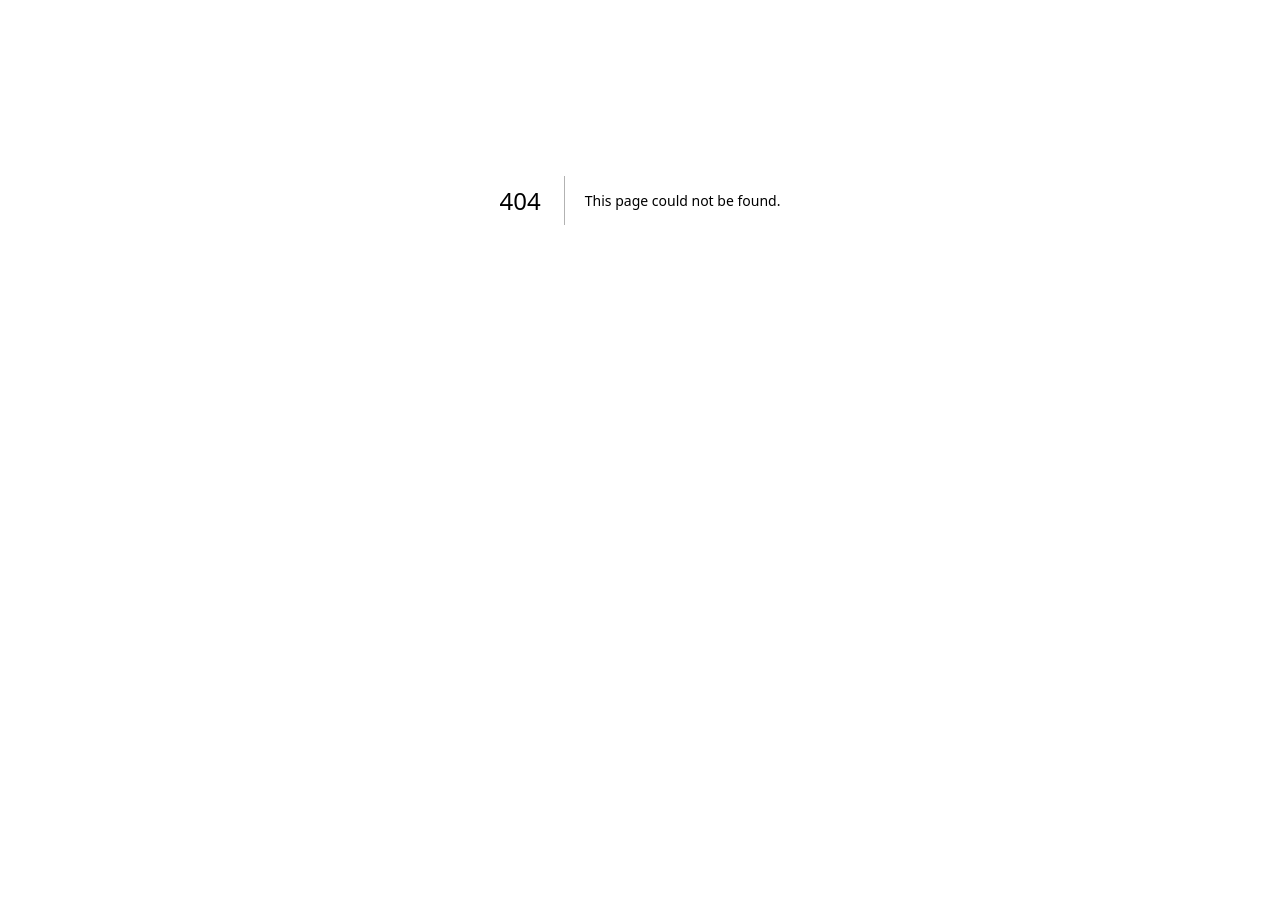
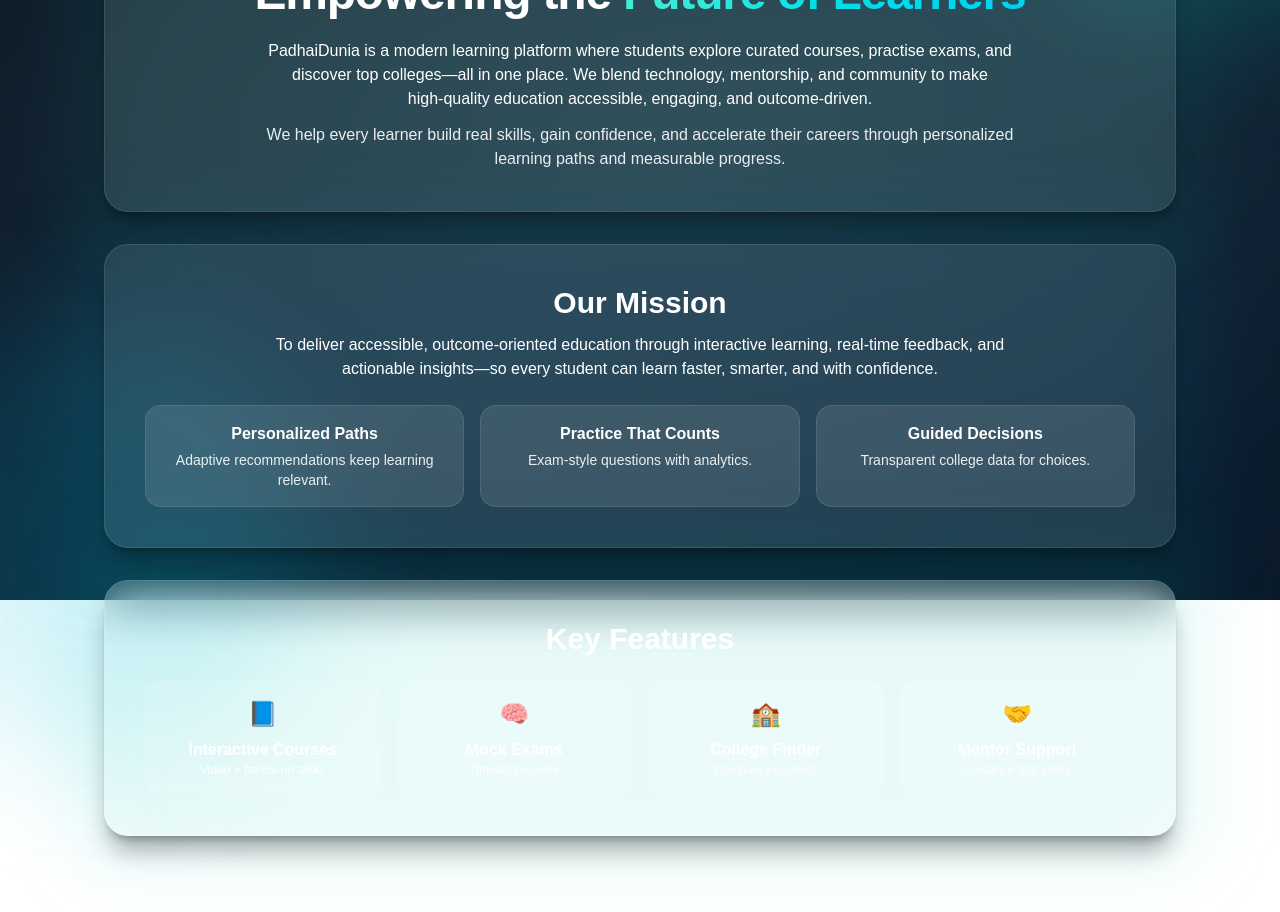
Before and after one commit to PratikSamanta14/padhaidunia, a Next.js app: page /AboutUs in a window 1280 px wide. Before the commit this address had no page. Shown: the part 200-1112 px from the top of the page. Before the commit the page ends 800 px from the top, so only its background shows below. Built offline with nearby package versions, Linux system fonts and the light colour scheme.

Commit message:
AboutUs page start

```diff
--- a/package.json
+++ b/package.json
@@ -9,7 +9,7 @@
   },
   "dependencies": {
     "framer-motion": "^12.23.12",
-    "next": "^15.5.2",
+    "next": "^15.5.3",
     "react": "19.1.0",
     "react-dom": "19.1.0"
   },
--- /dev/null
+++ b/src/app/AboutUs/page.tsx
@@ -0,0 +1,83 @@
+"use client";
+import React from "react";
+
+export default function AboutUsPage(): React.ReactElement {
+	return (
+		<main className="min-h-screen relative text-white overflow-x-hidden">
+			<div className="fixed inset-0 -z-10 bg-gradient-to-br from-[#0b1521] via-[#0f2234] to-[#0a1a2b]" />
+			<div className="pointer-events-none fixed inset-0 -z-10">
+				<div className="absolute -top-40 right-[-10%] h-96 w-96 rounded-full bg-teal-400/20 blur-3xl" />
+				<div className="absolute bottom-[-20%] left-[-10%] h-[28rem] w-[28rem] rounded-full bg-cyan-500/15 blur-3xl" />
+				<div className="absolute inset-0 bg-[radial-gradient(80%_60%_at_50%_40%,rgba(255,255,255,0.06),rgba(0,0,0,0))]" />
+			</div>
+
+			{/* Centered three-card layout */}
+			<section className="px-4 sm:px-6 lg:px-10 py-16 lg:py-20 max-w-6xl mx-auto">
+				{/* About Us */}
+				<div className="relative mb-8 text-center">
+					<div className="absolute -inset-6 bg-teal-500/10 blur-2xl rounded-3xl" />
+					<div className="relative rounded-3xl border border-white/10 bg-white/10 backdrop-blur-xl p-6 sm:p-10 shadow-xl shadow-black/30 transition-transform duration-300 hover:scale-[1.02] hover:shadow-2xl">
+						<p className="inline-flex items-center justify-center gap-2 text-xs sm:text-sm font-medium text-teal-200 bg-teal-400/10 border border-teal-400/20 rounded-full px-3 py-1 mb-3">
+							<span>🚀</span> About PadhaiDunia
+						</p>
+						<h1 className="text-3xl sm:text-5xl font-extrabold leading-tight tracking-tight">
+							<span>Empowering the </span>
+							<span className="bg-gradient-to-r from-teal-300 to-cyan-400 bg-clip-text text-transparent">Future of Learners</span>
+						</h1>
+						<p className="mt-4 mx-auto max-w-3xl">
+							PadhaiDunia is a modern learning platform where students explore curated courses, practise exams, and discover top colleges—all in one place. We blend technology, mentorship, and community to make high‑quality education accessible, engaging, and outcome‑driven.
+						</p>
+						<p className="mt-3 mx-auto max-w-3xl opacity-90">
+							We help every learner build real skills, gain confidence, and accelerate their careers through personalized learning paths and measurable progress.
+						</p>
+					</div>
+				</div>
+
+				{/* Mission */}
+				<div className="relative mb-8 text-center">
+					<div className="absolute -inset-6 bg-cyan-500/10 blur-2xl rounded-3xl" />
+					<div className="relative rounded-3xl border border-white/10 bg-white/10 backdrop-blur-xl p-6 sm:p-10 shadow-xl shadow-black/30 transition-transform duration-300 hover:scale-[1.02] hover:shadow-2xl">
+						<h2 className="text-2xl sm:text-3xl font-bold">Our Mission</h2>
+						<p className="mt-3 mx-auto max-w-3xl">
+							To deliver accessible, outcome‑oriented education through interactive learning, real‑time feedback, and actionable insights—so every student can learn faster, smarter, and with confidence.
+						</p>
+						<div className="mt-6 grid grid-cols-1 sm:grid-cols-3 gap-3 sm:gap-4">
+							{[
+								{ title: "Personalized Paths", desc: "Adaptive recommendations keep learning relevant." },
+								{ title: "Practice That Counts", desc: "Exam‑style questions with analytics." },
+								{ title: "Guided Decisions", desc: "Transparent college data for choices." },
+							].map((card) => (
+								<div key={card.title} className="rounded-2xl border border-white/10 bg-white/10 p-4 transition-transform duration-300 hover:scale-[1.05] hover:shadow-xl">
+									<h3 className="font-semibold">{card.title}</h3>
+									<p className="text-sm opacity-90 mt-1">{card.desc}</p>
+								</div>
+							))}
+						</div>
+					</div>
+				</div>
+
+				{/* Features */}
+				<div className="relative text-center">
+					<div className="absolute -inset-6 bg-teal-400/10 blur-2xl rounded-3xl" />
+					<div className="relative rounded-3xl border border-white/10 bg-white/10 backdrop-blur-xl p-6 sm:p-10 shadow-xl shadow-black/30 transition-transform duration-300 hover:scale-[1.02] hover:shadow-2xl">
+						<h2 className="text-2xl sm:text-3xl font-bold">Key Features</h2>
+						<div className="mt-6 grid grid-cols-2 sm:grid-cols-4 gap-3 sm:gap-4">
+							{[
+								{ title: "Interactive Courses", desc: "Video + hands‑on tasks", icon: "📘" },
+								{ title: "Mock Exams", desc: "Timed/topic‑wise", icon: "🧠" },
+								{ title: "College Finder", desc: "Compare programs", icon: "🏫" },
+								{ title: "Mentor Support", desc: "Guidance that sticks", icon: "🤝" },
+							].map((f) => (
+								<div key={f.title} className="rounded-2xl bg-white/10 border border-white/10 p-4 transition-transform duration-300 hover:scale-[1.06] hover:shadow-xl">
+									<div className="text-2xl">{f.icon}</div>
+									<h3 className="mt-2 font-semibold">{f.title}</h3>
+									<p className="text-xs opacity-90">{f.desc}</p>
+								</div>
+							))}
+						</div>
+					</div>
+				</div>
+			</section>
+		</main>
+	);
+}
--- a/src/app/page.tsx
+++ b/src/app/page.tsx
@@ -21,7 +21,13 @@
             {["Home", "About Us", "Courses", "Teams", "Contact Us"].map((item) => (
               <Link
                 key={item}
-                href={item === "Home" ? "/" : `/${item.toLowerCase().replace(/\s+/g, "-")}`}
+                href={
+                  item === "Home"
+                    ? "/"
+                    : item === "About Us"
+                    ? "/AboutUs"
+                    : `/${item.toLowerCase().replace(/\s+/g, "-")}`
+                }
                 className="relative group"
               >
                 <span className="transition-colors duration-300 group-hover:text-blue-600">
@@ -57,7 +63,13 @@
             {["Home", "About Us", "Courses", "Teams", "Contact Us"].map((item) => (
               <Link
                 key={item}
-                href={item === "Home" ? "/" : `/${item.toLowerCase().replace(/\s+/g, "-")}`}
+                href={
+                  item === "Home"
+                    ? "/"
+                    : item === "About Us"
+                    ? "/AboutUs"
+                    : `/${item.toLowerCase().replace(/\s+/g, "-")}`
+                }
                 className="text-gray-700 font-medium hover:text-blue-600 transition-colors"
                 onClick={() => setIsOpen(false)}
               >
```
Also changed, not shown: 1 other file (tests, documents, lock files or other folders).
